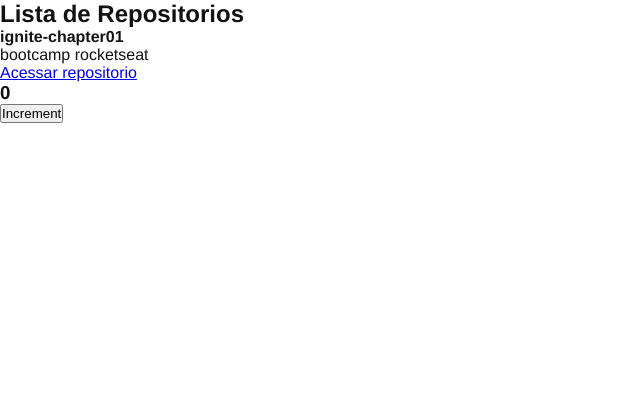
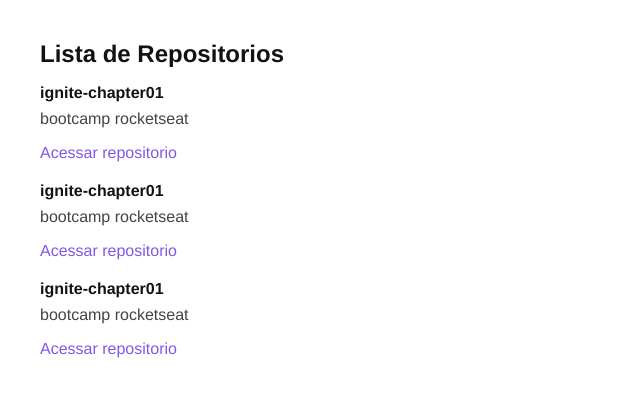
Before and after one commit to sleduardo20/ignite-chapter01, a React app: page / in a window 1280 px wide. Shown: the top 396 px of the page, without its empty margins (0-640 px from the left). Built offline with nearby package versions, Linux system fonts and the light colour scheme.

Commit message:
(styles)🎨: create styles RepositoryList component

```diff
--- a/src/components/Counter.jsx
+++ /dev/null
@@ -1,18 +0,0 @@
-const { useState } = require("react")
-
-const Counter = () => {
-  const [counter, setCounter] = useState(0)
-
-  function Increment () {
-    setCounter(counter + 1)
-  }
-
-  return (
-    <>
-    <h3>{counter}</h3>
-    <button onClick={Increment}>Increment</button>
-    </>
-  )
-};
-
-export default Counter;
--- a/src/components/RepositoryList.jsx
+++ b/src/components/RepositoryList.jsx
@@ -1,5 +1,6 @@
-import Counter from "./Counter"
 import RepositoryItem from "./RepositoryItem"
+
+import '../styles/repositories.scss'
 
 const repository = {
   name:'ignite-chapter01',
@@ -14,8 +15,10 @@
 
       <ul>
        <RepositoryItem repository={repository} />
+       <RepositoryItem repository={repository} />
+       <RepositoryItem repository={repository} />
       </ul>
-      <Counter />
+
     </section>
   )
 }
--- /dev/null
+++ b/src/styles/repositories.scss
@@ -0,0 +1,32 @@
+section.repository-list {
+  margin: 40px;
+
+  h1 {
+    margin-bottom: 16px;
+  }
+
+  ul {
+    list-style: none;
+
+    li {
+      & + li {
+        margin-top: 20px;
+      }
+
+      p {
+        font-size: 16px;
+        color: #444;
+        margin-top: 8px;
+      }
+
+      a {
+        display: inline-block;
+        margin-top: 16px;
+        text-decoration: none;
+        color: #8257e6;
+      }
+    }
+  }
+
+
+}
```
